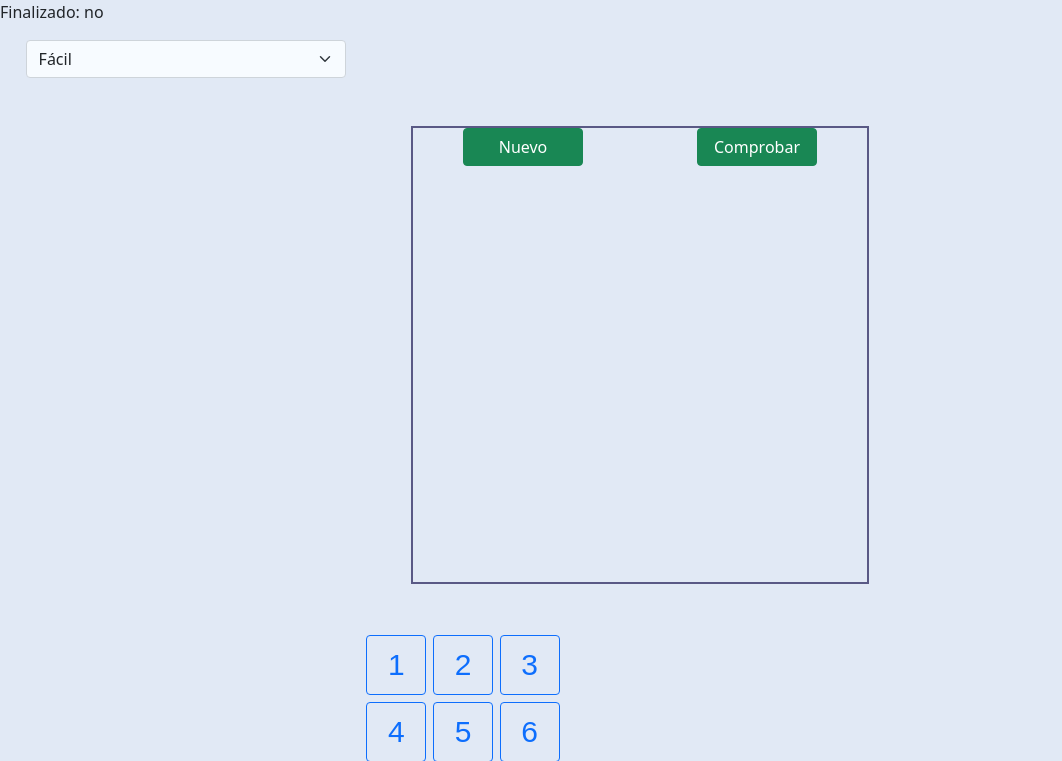
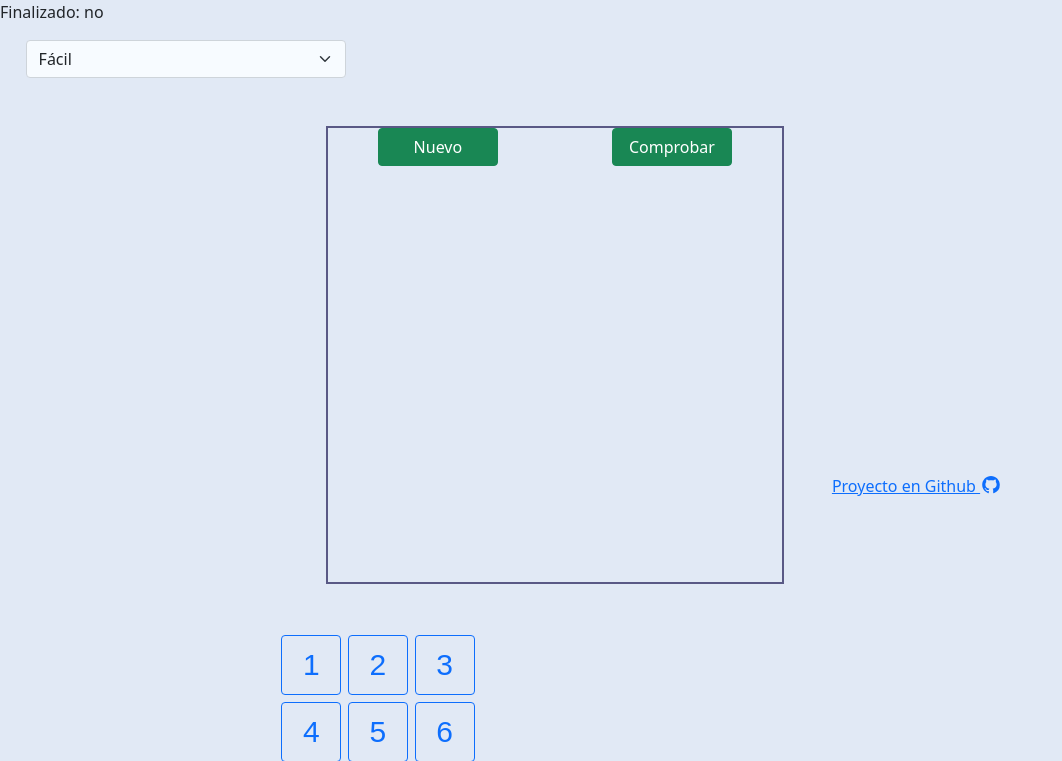
Before and after one commit to leandro-i/sudoku, a Django app: page /sudoku/easy/ in a window 1280 px wide. Shown: the top 761 px of the page, without its empty margins (0-1062 px from the left). Run offline with Django 3.2, Linux system fonts and the light colour scheme; data that the repository does not hold is empty.

Commit message:
Modif base.html - Agregado botón Github

```diff
--- a/sudoku/templates/sudoku/base.html
+++ b/sudoku/templates/sudoku/base.html
@@ -15,6 +15,12 @@
     </head>
     <body>
         {% block content %}{% endblock content %}
+        <a id="github" href="https://github.com/leandro-i/sudoku">
+            Proyecto en Github
+            <svg xmlns="http://www.w3.org/2000/svg" width="22" height="22" fill="currentColor" class="bi bi-github" viewBox="-2 0 20 20">
+                <path d="M8 0C3.58 0 0 3.58 0 8c0 3.54 2.29 6.53 5.47 7.59.4.07.55-.17.55-.38 0-.19-.01-.82-.01-1.49-2.01.37-2.53-.49-2.69-.94-.09-.23-.48-.94-.82-1.13-.28-.15-.68-.52-.01-.53.63-.01 1.08.58 1.23.82.72 1.21 1.87.87 2.33.66.07-.52.28-.87.51-1.07-1.78-.2-3.64-.89-3.64-3.95 0-.87.31-1.59.82-2.15-.08-.2-.36-1.02.08-2.12 0 0 .67-.21 2.2.82.64-.18 1.32-.27 2-.27.68 0 1.36.09 2 .27 1.53-1.04 2.2-.82 2.2-.82.44 1.1.16 1.92.08 2.12.51.56.82 1.27.82 2.15 0 3.07-1.87 3.75-3.65 3.95.29.25.54.73.54 1.48 0 1.07-.01 1.93-.01 2.2 0 .21.15.46.55.38A8.012 8.012 0 0 0 16 8c0-4.42-3.58-8-8-8z"></path>
+            </svg>
+        </a>
         <link rel="stylesheet" type="text/css" href="{% static 'sudoku/css/style.css' %}">
         <script src="{% static 'sudoku/js/script.js' %}"></script>
     </body>
```
